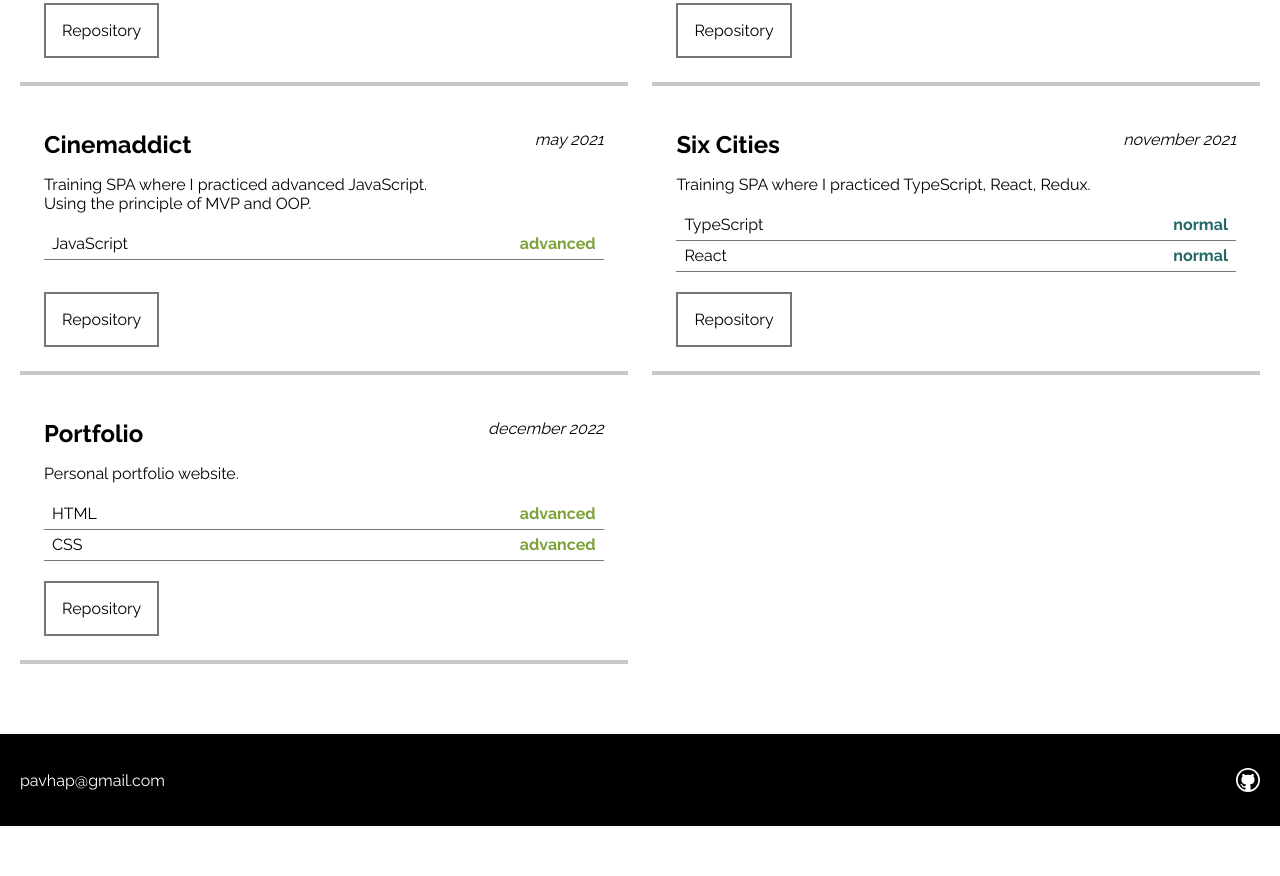
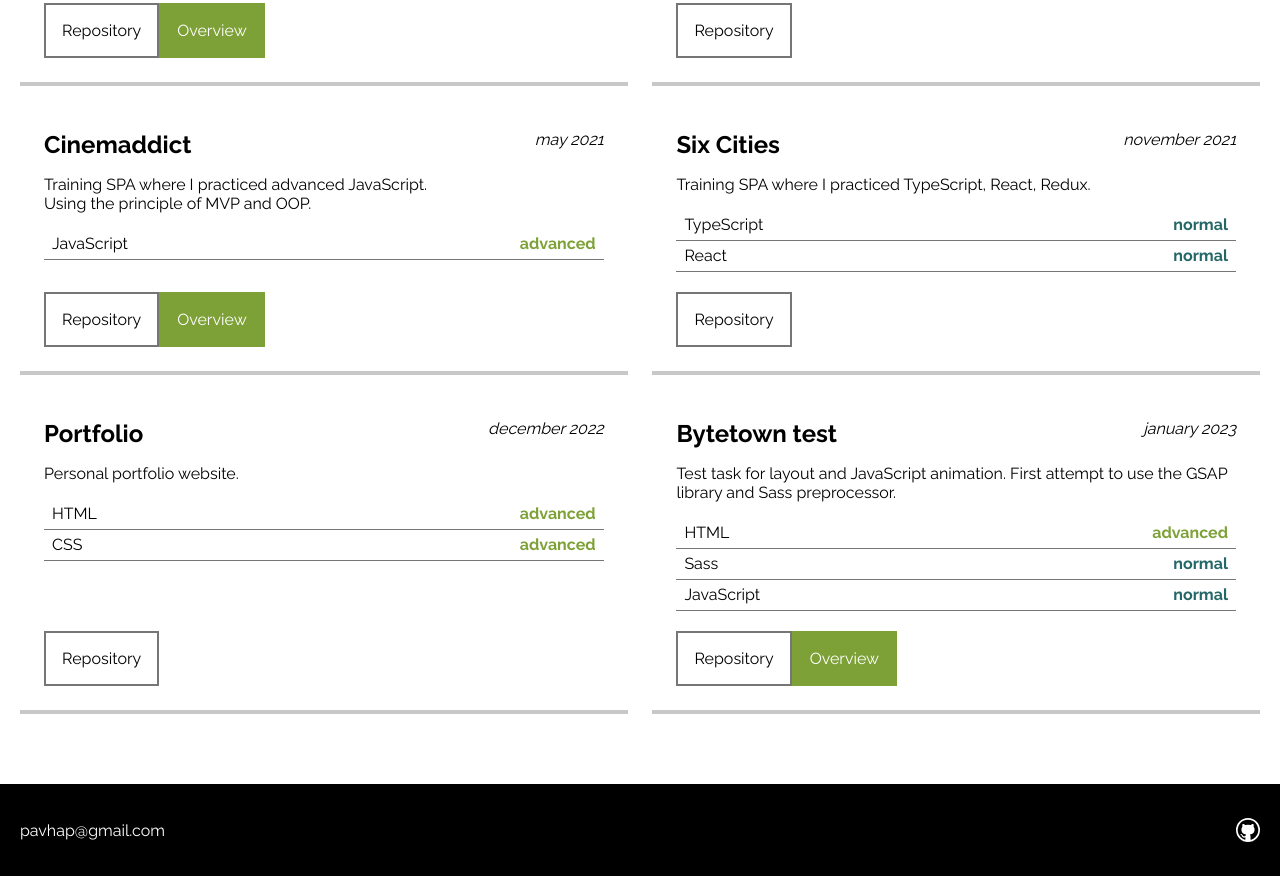
Before and after one commit to KvarcentDekok/portfolio-1, a plain HTML site: page index.html in a window 1280 px wide. Shown: the part 771-1647 px from the top of the page. Before the commit the page ends 1597 px from the top, so only its background shows below. Drawn offline with Linux system fonts and the light colour scheme.

Commit message:
Updates portfolio

```diff
--- a/index.html
+++ b/index.html
@@ -112,6 +112,11 @@
                    class="project__link project__link--outline">
                     Repository
                 </a>
+
+                <a href="https://862811-pink-19-iiq9xx2zd-kvarcentdekok.vercel.app/" target="_blank"
+                   class="project__link project__link--green">
+                    Overview
+                </a>
             </li>
 
             <li class="project">
@@ -157,6 +162,11 @@
                 <a href="https://github.com/KvarcentDekok/862811-cinemaddict-14" target="_blank"
                    class="project__link project__link--outline">
                     Repository
+                </a>
+
+                <a href="https://master--inspiring-blancmange-20f5bd.netlify.app/" target="_blank"
+                   class="project__link project__link--green">
+                    Overview
                 </a>
             </li>
 
@@ -205,6 +215,40 @@
                     Repository
                 </a>
             </li>
+
+            <li class="project">
+                <div class="project__wrapper">
+                    <h2 class="project__title">Bytetown test</h2>
+
+                    <p class="project__date">january 2023</p>
+
+                    <p class="project__description">
+                        Test task for layout and JavaScript animation. First attempt to use the GSAP library
+                        and Sass preprocessor.
+                    </p>
+
+                    <dl class="project__technologies">
+                        <dt class="project__technology">HTML</dt>
+                        <dd class="project__technology-level project__technology-level--advanced">advanced</dd>
+
+                        <dt class="project__technology">Sass</dt>
+                        <dd class="project__technology-level project__technology-level--normal">normal</dd>
+
+                        <dt class="project__technology">JavaScript</dt>
+                        <dd class="project__technology-level project__technology-level--normal">normal</dd>
+                    </dl>
+                </div>
+
+                <a href="https://github.com/KvarcentDekok/bytetown-test" target="_blank"
+                   class="project__link project__link--outline">
+                    Repository
+                </a>
+
+                <a href="https://bytetown-test-7lin.vercel.app/" target="_blank"
+                   class="project__link project__link--green">
+                    Overview
+                </a>
+            </li>
         </ul>
     </div>
 </main>
```
